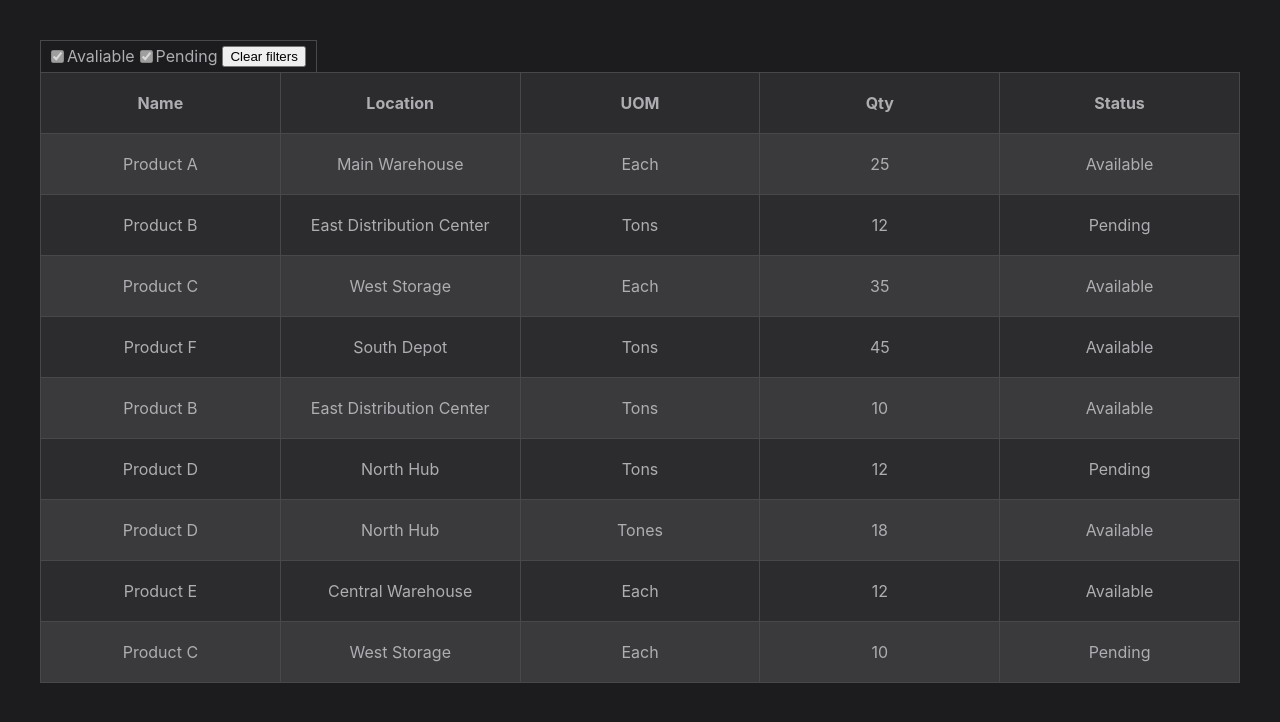
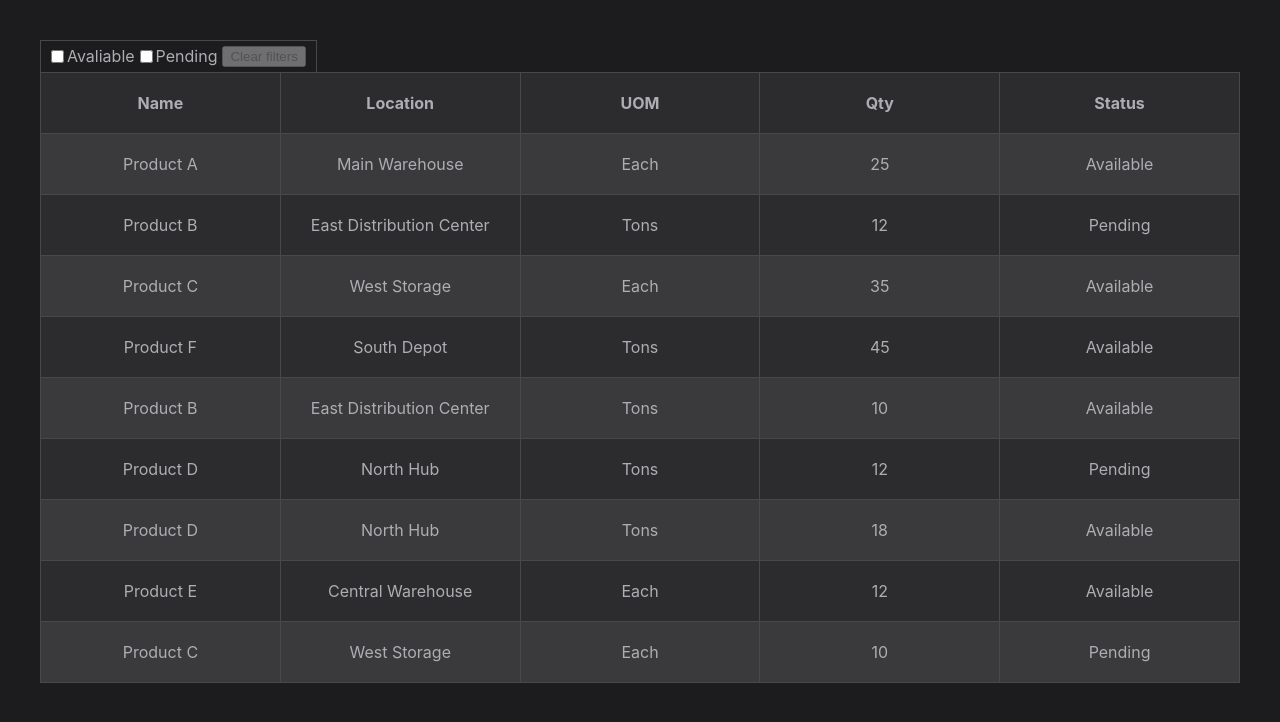
Before and after one commit to vlaaaaaad/creamy-tasks, a React (Create React App) app: page / in a window 1280 px wide. Shown: the top 722 px of the page. Built offline with nearby package versions, Linux system fonts and the light colour scheme.

Commit message:
resolving issues and code enhancement

```diff
--- a/src/App.js
+++ b/src/App.js
@@ -1,20 +1,15 @@
-import { useState, useEffect } from "react";
+import { useState } from "react";
 import "./App.css";
 import { ordersData } from "./ordersData.ts";
 
-function App() {
-  const [products, setProducts] = useState(
-    ordersData.flatMap((order) => order.products)
-  );
-  const [available, setAvailable] = useState(true);
-  const [pending, setPending] = useState(true);
-
-  useEffect(() => {
-    const reducedProducts = products.reduce((accumulator, currentValue) => {
+const App = () => {
+  const initialProducts = ordersData
+    .flatMap((order) => order.products)
+    .reduce((accumulator, currentValue) => {
       const existingProduct = accumulator.find(
         (product) =>
-          product.name === currentValue.name &&
-          product.status.value === currentValue.status.value
+          product.id === currentValue.id &&
+          product.status.id === currentValue.status.id
       );
       if (existingProduct) {
         existingProduct.qty += currentValue.qty;
@@ -23,21 +18,38 @@ function App() {
       }
       return accumulator;
     }, []);
-    setProducts(reducedProducts);
-  }, []);
+  const [products, setProducts] = useState(initialProducts);
+  const [available, setAvailable] = useState(false);
+  const [pending, setPending] = useState(false);
+
+  const filterBy = (statusId) => {
+    setProducts(
+      initialProducts.filter((product) => product.status.id === statusId)
+    );
+  };
+
+  const resetProducts = () => {
+    setAvailable(false);
+    setPending(false);
+    setProducts(initialProducts);
+  };
 
   return (
     <div className="App">
-      <main>
       <div className="filterSection">
         <div className="checkbox">
           <input
             type="checkbox"
             id="avaliable"
             checked={available}
-              disabled={pending}
             onChange={() => {
+              if (!available) {
                 setAvailable(!available);
+                setPending(available);
+                filterBy(1);
+              } else {
+                resetProducts();
+              }
             }}
           />
           <label htmlFor="avaliable">Avaliable</label>
@@ -47,20 +59,19 @@ function App() {
             type="checkbox"
             id="pending"
             checked={pending}
-              disabled={available}
             onChange={() => {
+              if (!pending) {
+                filterBy(2);
                 setPending(!pending);
+                setAvailable(pending);
+              } else {
+                resetProducts();
+              }
             }}
           />
           <label htmlFor="pending">Pending</label>
         </div>
-          <button
-            disabled={!available && !pending}
-            onClick={() => {
-              setAvailable(false);
-              setPending(false);
-            }}
-          >
+        <button disabled={!available && !pending} onClick={resetProducts}>
           Clear filters
         </button>
       </div>
@@ -76,13 +87,7 @@ function App() {
           </tr>
         </thead>
         <tbody>
-            {products
-              .filter(
-                (product) =>
-                  (product.status.value === "Available" && available) ||
-                  (product.status.value === "Pending" && pending)
-              )
-              .map((product) => (
+          {products.map((product) => (
             <tr key={crypto.randomUUID()}>
               <td key={crypto.randomUUID()}>{product.name}</td>
               <td key={crypto.randomUUID()}>{product.location.name}</td>
@@ -93,9 +98,8 @@ function App() {
           ))}
         </tbody>
       </table>
-      </main>
     </div>
   );
-}
+};
 
 export default App;
--- a/src/ordersData.ts
+++ b/src/ordersData.ts
@@ -196,7 +196,7 @@ export const ordersData = [
         },
         uom: {
           id: 2,
-          value: "Tones",
+          value: "Tons",
         },
         qty: 18,
         status: {
```
Lines whose indentation alone changed are shown as unchanged.
